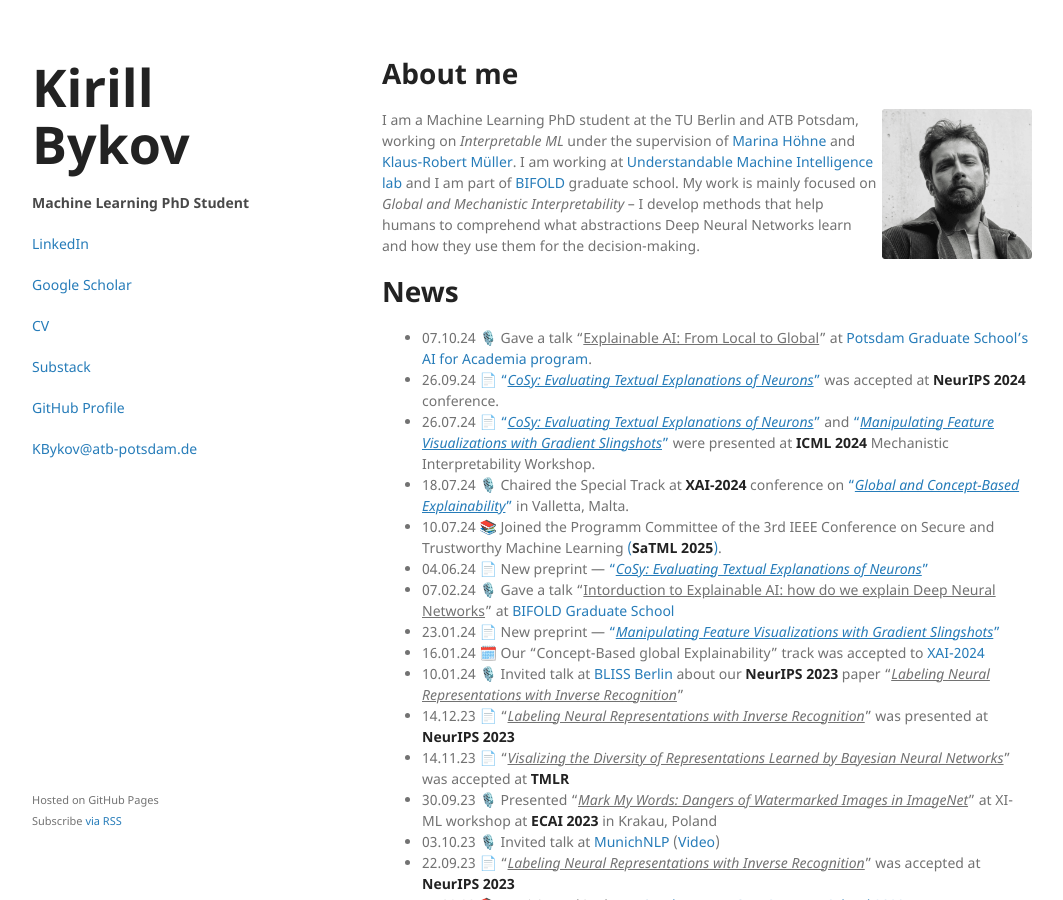
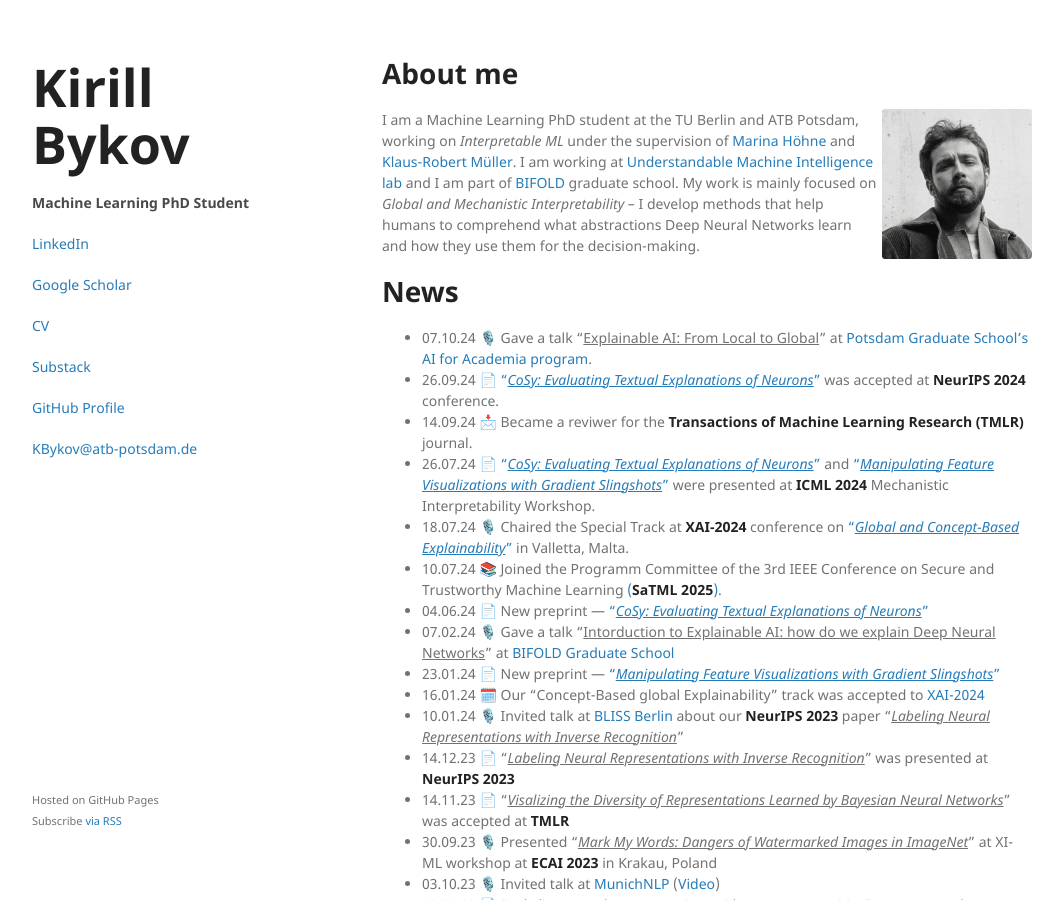
Before and after one commit to lapalap/lapalap.github.io, a Jekyll site: the page built from index.md, in a window 1280 px wide and 900 px high. Shown: the whole window, without its empty margins (108-1171 px from the left). Built offline with Jekyll 4.4.1, drawn with Linux system fonts in a browser that asks for light colours; our own code applies the rules of GitHub Pages for plain Markdown files.

Commit message:
✨ updates

```diff
--- a/index.md
+++ b/index.md
@@ -12,6 +12,7 @@ I am a Machine Learning PhD student at the TU Berlin and ATB Potsdam, working on
 # News
 *   07.10.24 🎙️ Gave a talk "<ins>Explainable AI: From Local to Global</ins>" at [Potsdam Graduate School's AI for Academia program](https://www.uni-potsdam.de/en/pogs/train/data-science-ai).
 *   26.09.24 📄 ["<ins>*CoSy: Evaluating Textual Explanations of Neurons*</ins>"](https://arxiv.org/abs/2405.20331) was accepted at **NeurIPS 2024** conference.
+*   14.09.24 📩 Became a reviwer for the **Transactions of Machine Learning Research (TMLR)** journal.
 *   26.07.24 📄 ["<ins>*CoSy: Evaluating Textual Explanations of Neurons*</ins>"](https://arxiv.org/abs/2405.20331) and ["<ins>*Manipulating Feature Visualizations with Gradient Slingshots*</ins>"](https://arxiv.org/abs/2401.06122) were presented at **ICML 2024** Mechanistic Interpretability Workshop.
 *   18.07.24 🎙️ Chaired the Special Track at **XAI-2024** conference on ["<ins>*Global and Concept-Based Explainability*</ins>"](https://xaiworldconference.com/2024/concept-based-global-explainability/) in Valletta, Malta.
 *   10.07.24 📚 Joined the Programm Committee of the 3rd IEEE Conference on Secure and Trustworthy Machine Learning [(**SaTML 2025**)](https://satml.org/).
```
Also changed, not shown: 2 other files.
